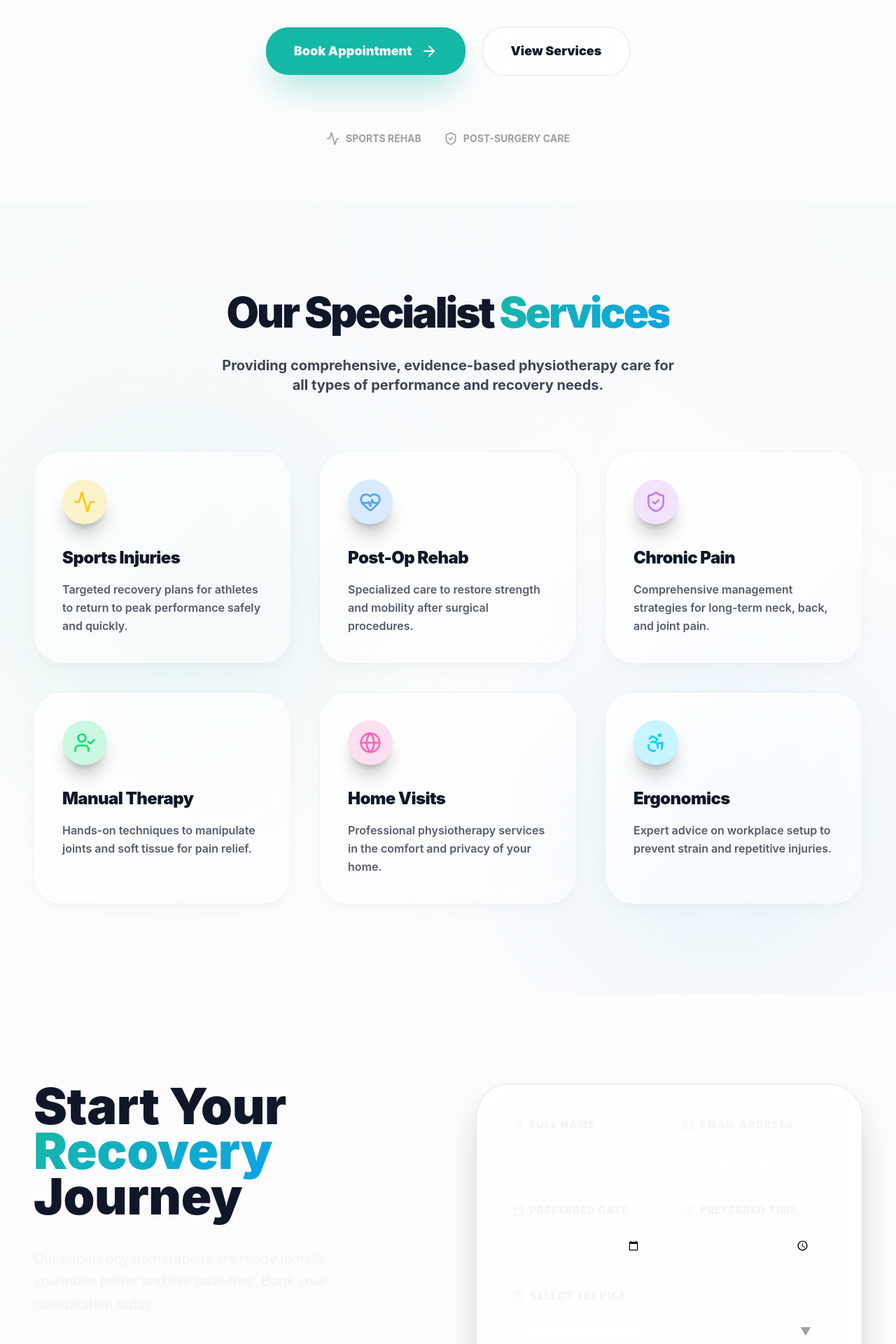
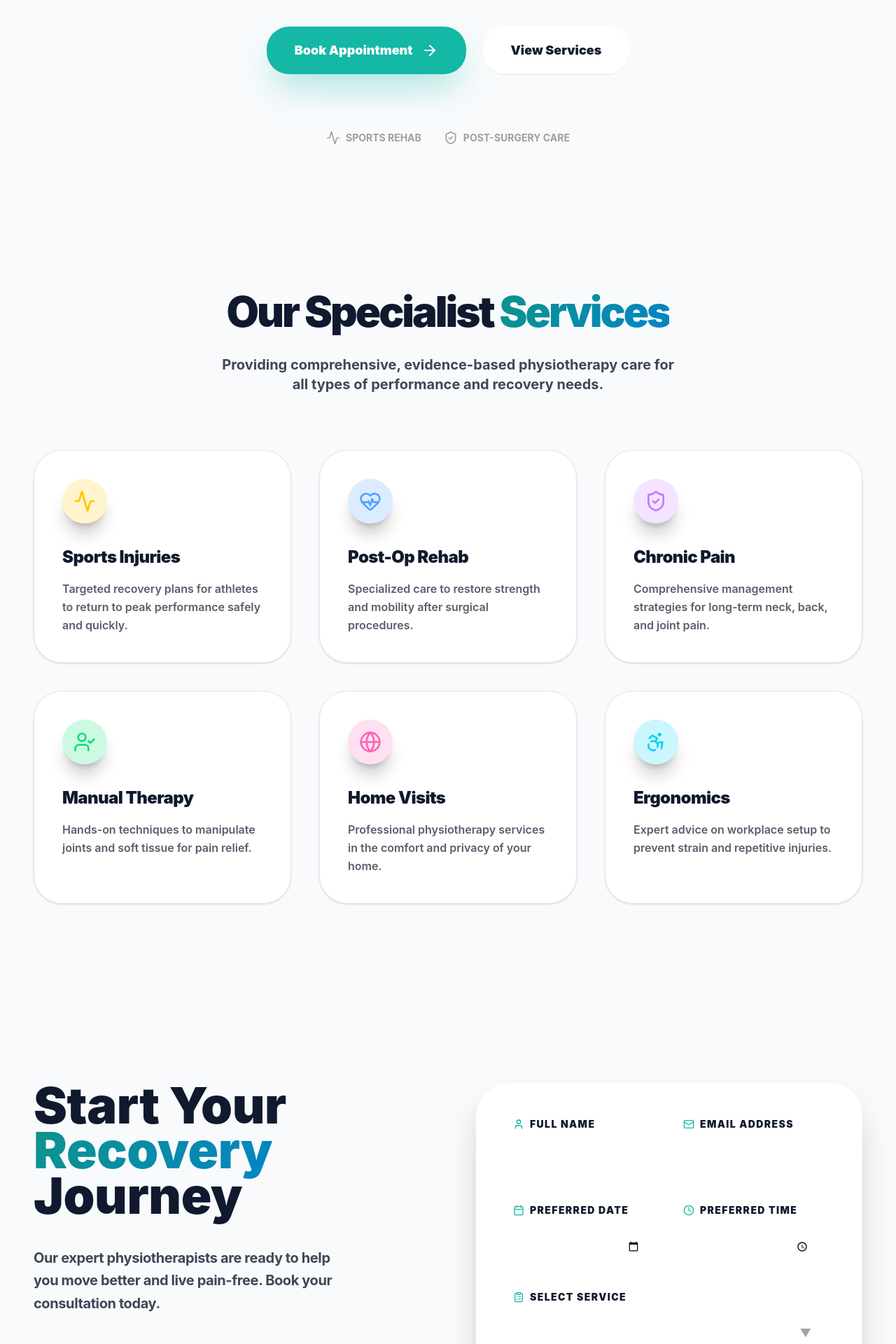
Before and after one commit to 4t1lucifer-cmd/healthcare-web-app, a Next.js app: page / in a window 1280 px wide. Shown: the part 496-2416 px from the top of the page at 70% size. Built offline with nearby package versions, Linux system fonts and the light colour scheme.

Commit message:
style: final high-contrast theme refinements for maximum readability

```diff
--- a/src/app/globals.css
+++ b/src/app/globals.css
@@ -1,23 +1,25 @@
 @import "tailwindcss";
 
 :root {
-  --background: 240 10% 99%;
-  /* Very soft off-white/warm */
-  --foreground: 222 47% 11%;
-  /* Deep Navy/Slate 950 */
+  --background: 210 40% 98%;
+  /* Clean Slate 50 */
+  --foreground: 222 47% 12%;
+  /* Deep Slate 950 - High Contrast */
 
   --primary: 173 80% 40%;
-  --primary-foreground: 240 10% 99%;
+  /* Professional Teal */
+  --primary-foreground: 0 0% 100%;
 
-  --secondary: 240 5% 96%;
-  --secondary-foreground: 215 25% 27%;
-  /* Darker Slate for descriptions */
+  --secondary: 215 25% 27%;
+  /* Slate 700 for subtext */
+  --secondary-foreground: 222 47% 12%;
 
   --accent: 199 89% 48%;
-  --accent-foreground: 240 10% 99%;
+  --accent-foreground: 0 0% 100%;
 
   --card: 0 0% 100%;
-  --card-foreground: 222 47% 11%;
+  /* Pure White Cards */
+  --card-foreground: 222 47% 12%;
 
   --border: 214 32% 91%;
   --input: 214 32% 91%;
@@ -53,48 +55,39 @@ body {
   color: hsl(var(--foreground));
   font-family: var(--font-sans);
   overflow-x: hidden;
-  selection-background: hsl(var(--primary) / 0.1);
+  line-height: 1.6;
 }
 
-/* Glassmorphism utility - Updated for Light Mode */
+/* Structural Utilities for Clarity */
 .glass {
-  background: hsla(0, 0%, 100%, 0.7);
-  backdrop-filter: blur(16px);
-  -webkit-backdrop-filter: blur(16px);
-  border: 1px solid hsl(var(--foreground) / 0.1);
+  background: rgba(255, 255, 255, 0.9);
+  backdrop-filter: blur(12px);
+  -webkit-backdrop-filter: blur(12px);
+  border-bottom: 1px solid rgba(0, 0, 0, 0.1);
 }
 
 .glass-card {
-  background: linear-gradient(135deg, hsla(0, 0%, 100%, 0.8) 0%, hsla(0, 0%, 100%, 0.4) 100%);
-  backdrop-filter: blur(10px);
-  border: 1px solid hsl(var(--foreground) / 0.05);
-  box-shadow: 0 10px 30px -10px rgba(0, 0, 0, 0.05);
+  background: #ffffff;
+  border: 1px solid #e2e8f0;
+  box-shadow: 0 1px 3px 0 rgba(0, 0, 0, 0.1), 0 1px 2px 0 rgba(0, 0, 0, 0.06);
+  transition: all 0.2s ease;
 }
 
-/* Gradient text */
+.glass-card:hover {
+  border-color: hsl(var(--primary));
+  box-shadow: 0 10px 15px -3px rgba(0, 0, 0, 0.1), 0 4px 6px -2px rgba(0, 0, 0, 0.05);
+}
+
+/* High-Contrast Gradient text */
 .gradient-text {
-  background: linear-gradient(135deg, hsl(var(--primary)) 0%, hsl(var(--accent)) 100%);
+  background: linear-gradient(135deg, #0d9488 0%, #0284c7 100%);
   -webkit-background-clip: text;
   background-clip: text;
   -webkit-text-fill-color: transparent;
+  font-weight: 900;
 }
 
-/* Mesh Gradient Background - Light Mode */
-.mesh-gradient {
-  position: absolute;
-  top: 0;
-  left: 0;
-  right: 0;
-  bottom: 0;
-  background-color: hsl(var(--background));
-  background-image:
-    radial-gradient(at 0% 0%, hsl(var(--primary) / 0.1) 0px, transparent 50%),
-    radial-gradient(at 50% 0%, hsl(var(--accent) / 0.05) 0px, transparent 50%),
-    radial-gradient(at 100% 0%, hsl(var(--primary) / 0.1) 0px, transparent 50%);
-  z-index: -1;
-}
-
-/* Animation utilities */
+/* Animation utilities - Subtle */
 @keyframes float {
 
   0%,
@@ -103,26 +96,10 @@ body {
   }
 
   50% {
-    transform: translateY(-20px);
+    transform: translateY(-5px);
   }
 }
 
 .animate-float {
   animation: float 6s ease-in-out infinite;
 }
-
-@keyframes pulse-slow {
-
-  0%,
-  100% {
-    opacity: 0.4;
-  }
-
-  50% {
-    opacity: 0.8;
-  }
-}
-
-.animate-pulse-slow {
-  animation: pulse-slow 4s ease-in-out infinite;
-}
--- a/src/components/Contact.tsx
+++ b/src/components/Contact.tsx
@@ -86,7 +86,7 @@ const Contact = () => {
                         whileInView={{ opacity: 1, x: 0 }}
                         viewport={{ once: true }}
                         transition={{ delay: 0.1 }}
-                        className="text-secondary text-xl mb-14 leading-relaxed max-w-md font-medium"
+                        className="text-foreground/80 text-xl mb-14 leading-relaxed max-w-md font-bold"
                     >
                         Our expert physiotherapists are ready to help you move better and live pain-free.
                         Book your consultation today.
@@ -133,8 +133,8 @@ const Contact = () => {
 
                         <div className="grid grid-cols-1 md:grid-cols-2 gap-8">
                             <div className="space-y-3">
-                                <label className="text-sm font-black text-secondary uppercase tracking-widest ml-1 flex items-center gap-2">
-                                    <User className="w-4 h-4" /> Full Name
+                                <label className="text-sm font-black text-foreground uppercase tracking-widest ml-1 flex items-center gap-2">
+                                    <User className="w-4 h-4 text-primary" /> Full Name
                                 </label>
                                 <input
                                     required
@@ -147,8 +147,8 @@ const Contact = () => {
                                 {errors.name && <p className="text-red-400 text-xs font-bold ml-1">{errors.name}</p>}
                             </div>
                             <div className="space-y-3">
-                                <label className="text-sm font-black text-secondary uppercase tracking-widest ml-1 flex items-center gap-2">
-                                    <Mail className="w-4 h-4" /> Email Address
+                                <label className="text-sm font-black text-foreground uppercase tracking-widest ml-1 flex items-center gap-2">
+                                    <Mail className="w-4 h-4 text-primary" /> Email Address
                                 </label>
                                 <input
                                     required
@@ -164,8 +164,8 @@ const Contact = () => {
 
                         <div className="grid grid-cols-1 md:grid-cols-2 gap-8">
                             <div className="space-y-3">
-                                <label className="text-sm font-black text-secondary uppercase tracking-widest ml-1 flex items-center gap-2">
-                                    <Calendar className="w-4 h-4" /> Preferred Date
+                                <label className="text-sm font-black text-foreground uppercase tracking-widest ml-1 flex items-center gap-2">
+                                    <Calendar className="w-4 h-4 text-primary" /> Preferred Date
                                 </label>
                                 <input
                                     required
@@ -176,8 +176,8 @@ const Contact = () => {
                                 />
                             </div>
                             <div className="space-y-3">
-                                <label className="text-sm font-black text-secondary uppercase tracking-widest ml-1 flex items-center gap-2">
-                                    <Clock className="w-4 h-4" /> Preferred Time
+                                <label className="text-sm font-black text-foreground uppercase tracking-widest ml-1 flex items-center gap-2">
+                                    <Clock className="w-4 h-4 text-primary" /> Preferred Time
                                 </label>
                                 <input
                                     required
@@ -190,8 +190,8 @@ const Contact = () => {
                         </div>
 
                         <div className="space-y-3">
-                            <label className="text-sm font-black text-secondary uppercase tracking-widest ml-1 flex items-center gap-2">
-                                <ClipboardList className="w-4 h-4" /> Select Service
+                            <label className="text-sm font-black text-foreground uppercase tracking-widest ml-1 flex items-center gap-2">
+                                <ClipboardList className="w-4 h-4 text-primary" /> Select Service
                             </label>
                             <div className="relative">
                                 <select
@@ -214,8 +214,8 @@ const Contact = () => {
                         </div>
 
                         <div className="space-y-3">
-                            <label className="text-sm font-black text-secondary uppercase tracking-widest ml-1 flex items-center gap-2">
-                                <MessageSquare className="w-4 h-4" /> Message / Symptoms
+                            <label className="text-sm font-black text-foreground uppercase tracking-widest ml-1 flex items-center gap-2">
+                                <MessageSquare className="w-4 h-4 text-primary" /> Message / Symptoms
                             </label>
                             <textarea
                                 required
--- a/src/components/Features.tsx
+++ b/src/components/Features.tsx
@@ -105,11 +105,8 @@ const FeatureCard = ({ feature, index }: { feature: typeof features[0], index: n
 
 const Features = () => {
     return (
-        <section id="services" className="py-32 px-6 md:px-12 relative overflow-hidden scroll-mt-20">
-            {/* Background Accents with Mesh Gradient */}
-            <div className="mesh-gradient opacity-20" />
-            <div className="absolute top-1/2 left-0 -translate-y-1/2 w-[500px] h-[500px] bg-primary/10 blur-[120px] rounded-full -z-10" />
-            <div className="absolute bottom-0 right-0 w-[500px] h-[500px] bg-accent/10 blur-[120px] rounded-full -z-10" />
+        <section id="services" className="py-32 px-6 md:px-12 relative overflow-hidden scroll-mt-20 bg-background">
+            {/* Clean structural layout for maximum readability */}
 
             <div className="text-center mb-20">
                 <motion.h2
--- a/src/components/Hero.tsx
+++ b/src/components/Hero.tsx
@@ -6,9 +6,8 @@ import { ArrowRight, Sparkles, Activity, ShieldCheck } from 'lucide-react';
 
 const Hero = () => {
     return (
-        <section className="relative min-h-[90vh] flex flex-col items-center justify-center text-center px-6 md:px-12 overflow-hidden py-20">
-            {/* Soft mesh gradient for light theme depth */}
-            <div className="mesh-gradient opacity-30" />
+        <section className="relative min-h-[90vh] flex flex-col items-center justify-center text-center px-6 md:px-12 overflow-hidden py-20 bg-background">
+            {/* Background noise removed for maximum clarity */}
 
             <motion.div
                 initial={{ opacity: 0, scale: 0.9 }}
```
Also changed, not shown: src/components/Navbar.tsx (+7 -7 lines).
